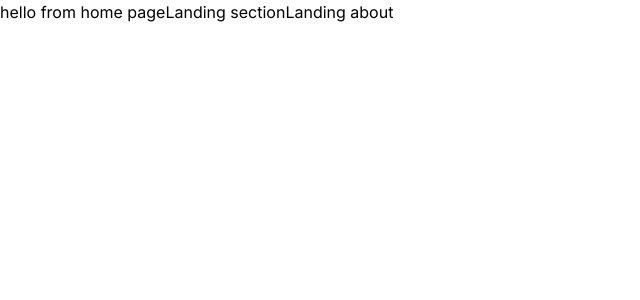
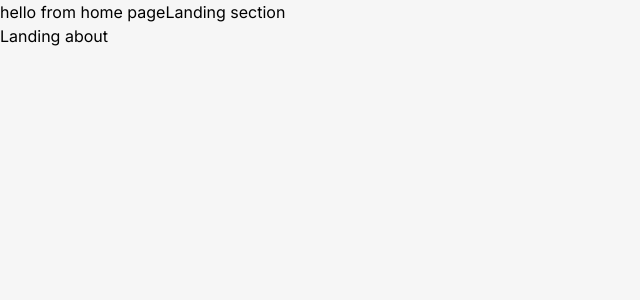
Before and after one commit to v3xlabs/vrfd, a React (Vite) app in the folder web/: page / in a window 1280 px wide. Shown: the top 300 px of the page, without its empty margins (0-640 px from the left). Built offline with nearby package versions, Linux system fonts and the light colour scheme.

Commit message:
Background color and section width

```diff
--- a/web/src/components/sections/about/about.tsx
+++ b/web/src/components/sections/about/about.tsx
@@ -1,5 +1,5 @@
 import { FC } from 'react';
 
 export const AboutSection: FC = () => {
-  return <>Landing about</>;
+  return <div className="w-full">Landing about</div>;
 };
--- a/web/src/pages/home.tsx
+++ b/web/src/pages/home.tsx
@@ -1,11 +1,14 @@
 import { FC } from 'react';
+
 import { AboutSection } from '../components/sections/about/about';
 import { CTASection } from '../components/sections/cta/cta';
 
 export const HomePage: FC = () => {
-  return (<div>
-    hello from home page
-    <CTASection />
-    <AboutSection />
-  </div>);
+  return (
+    <div className="bg-grey1 w-full min-h-screen">
+      hello from home page
+      <CTASection />
+      <AboutSection />
+    </div>
+  );
 };
```
